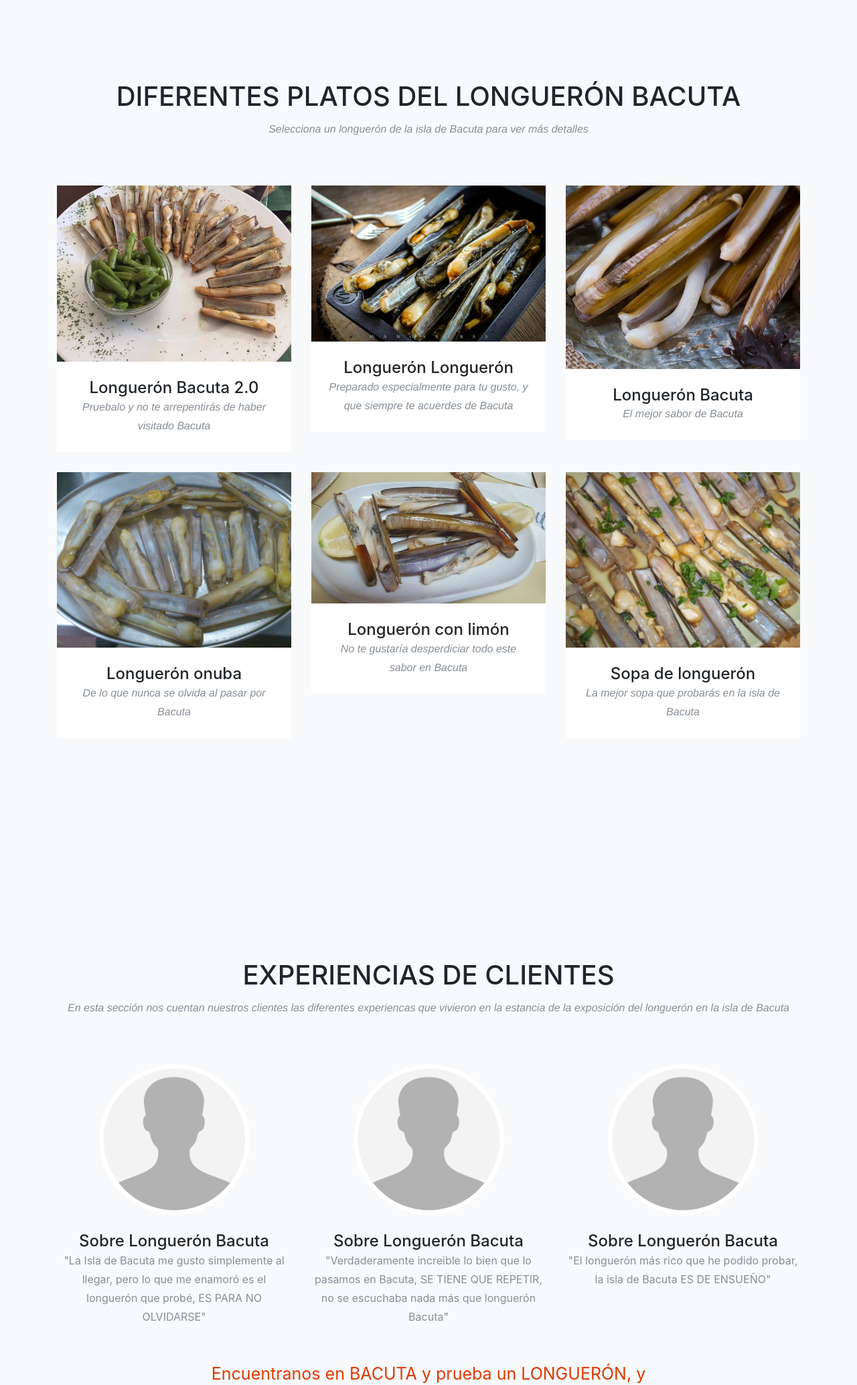
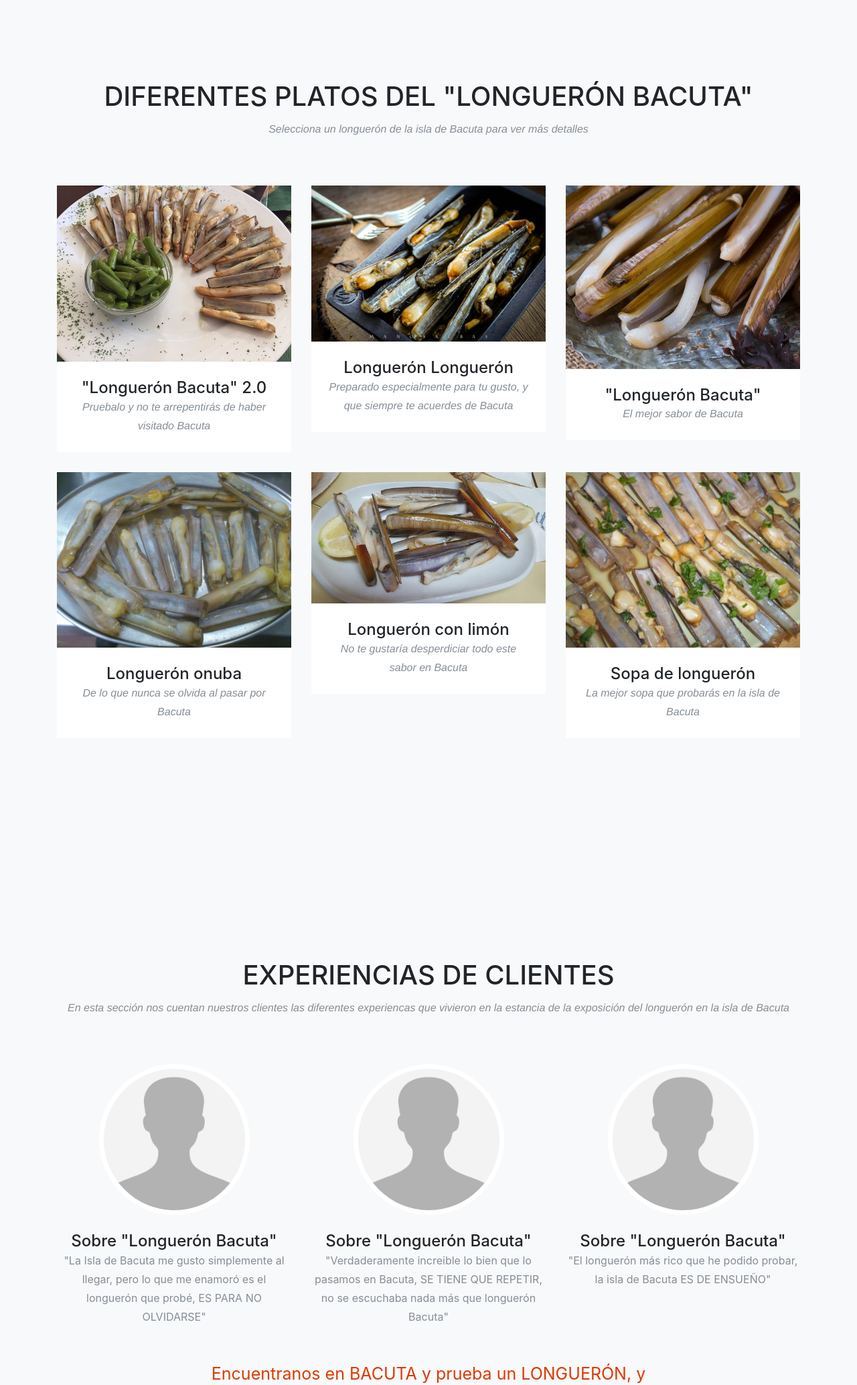
Before and after one commit to longuerondebacuta/BacutaLongueron, a website with bundled scripts: page index.html in a window 1280 px wide. Shown: the part 800-2868 px from the top of the page at 67% size. Built offline with nearby package versions, Linux system fonts and the light colour scheme.

Commit message:
Add files via upload

```diff
--- a/index.html
+++ b/index.html
@@ -5,7 +5,7 @@
 
     <meta charset="utf-8">
     <meta name="viewport" content="width=device-width, initial-scale=1, shrink-to-fit=no">
-    <meta name="description" content="Exposición de diferentes platos de longuerón Bacuta en la isla de Bacuta donde solo escucharás longuerón Bacuta. visita la isla de Bacuta y prueba un plato del longuerón. seguro querás repetir la experiencia.">
+    <meta name="description" content="Exposición de diferentes platos de 'Longuerón Bacuta' en la isla de Bacuta donde solo escucharás 'Longuerón Bacuta'. visita la isla de Bacuta y prueba un plato del longuerón. seguro querás repetir la experiencia.">
     <meta name="author" content="PergenDeveloper">
 	<meta name="keywords" content="longuerón Bacuta">
 	<meta name="robots" content="Index,Follow">
@@ -64,7 +64,7 @@
       <div class="container">
         <div class="row">
           <div class="col-lg-12 text-center">
-            <h2 class="section-heading text-uppercase">diferentes platos del longuerón Bacuta</h2>
+            <h2 class="section-heading text-uppercase">diferentes platos del "Longuerón Bacuta"</h2>
             <h3 class="section-subheading text-muted">Selecciona un longuerón de la isla de Bacuta para ver más detalles</h3>
           </div>
         </div>
@@ -79,7 +79,7 @@
               <img class="img-fluid" src="img/portfolio/01-thumbnail.jpg" alt="Longuerón Bacuta" title="Longuerón Bacuta">
             </a>
             <div class="portfolio-caption">
-              <h4>Longuerón Bacuta 2.0</h4>
+              <h4>"Longuerón Bacuta" 2.0</h4>
               <p class="text-muted">Pruebalo y no te arrepentirás de haber visitado Bacuta</p>
             </div>
           </div>
@@ -107,7 +107,7 @@
               <img class="img-fluid" src="img/portfolio/03-thumbnail.jpg" alt="Longuerón Bacuta" title="Longuerón Bacuta">
             </a>
             <div class="portfolio-caption">
-              <h4>Longuerón Bacuta</h4>
+              <h4>"Longuerón Bacuta"</h4>
               <p class="text-muted">El mejor sabor de Bacuta</p>
             </div>
           </div>
@@ -170,21 +170,21 @@
           <div class="col-sm-4">
             <div class="team-member">
               <img class="mx-auto rounded-circle" src="img/team/1.jpg" alt="Longuerón Bacuta" title="Longuerón Bacuta">
-              <h4>Sobre Longuerón Bacuta</h4>
+              <h4>Sobre "Longuerón Bacuta"</h4>
               <p class="text-muted">"La Isla de Bacuta me gusto simplemente al llegar, pero lo que me enamoró es el longuerón que probé, ES PARA NO OLVIDARSE"</p>
             </div>
           </div>
           <div class="col-sm-4">
             <div class="team-member">
               <img class="mx-auto rounded-circle" src="img/team/2.jpg" alt="Longuerón Bacuta">
-              <h4>Sobre Longuerón Bacuta</h4>
+              <h4>Sobre "Longuerón Bacuta"</h4>
               <p class="text-muted">"Verdaderamente increible lo bien que lo pasamos en Bacuta, SE TIENE QUE REPETIR, no se escuchaba nada más que longuerón Bacuta"</p>
             </div>
           </div>
           <div class="col-sm-4">
             <div class="team-member">
               <img class="mx-auto rounded-circle" src="img/team/3.jpg" alt="Longuerón Bacuta" title="Longuerón Bacuta">
-              <h4>Sobre Longuerón Bacuta</h4>
+              <h4>Sobre "Longuerón Bacuta"</h4>
               <p class="text-muted">"El longuerón más rico que he podido probar, la isla de Bacuta ES DE ENSUEÑO"</p>
             </div>
           </div>
```
